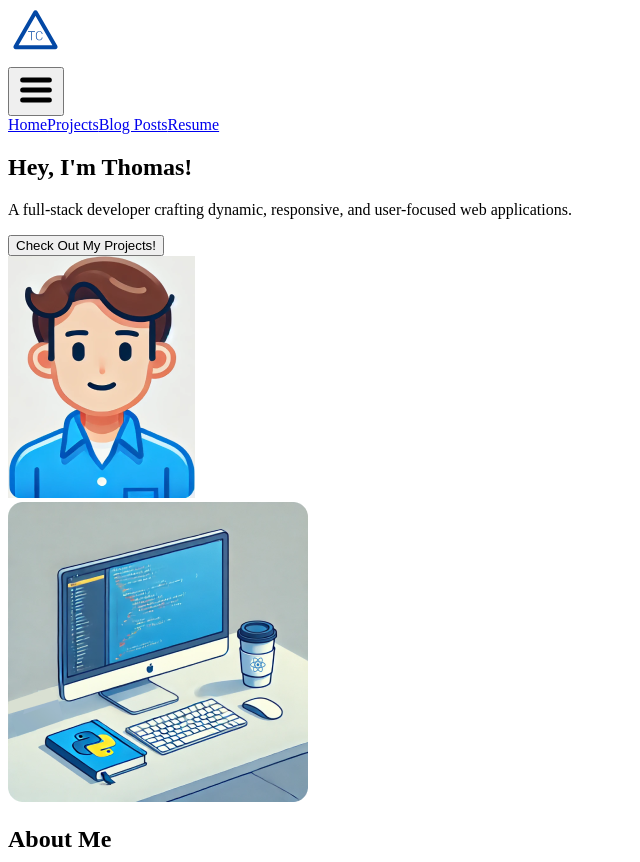
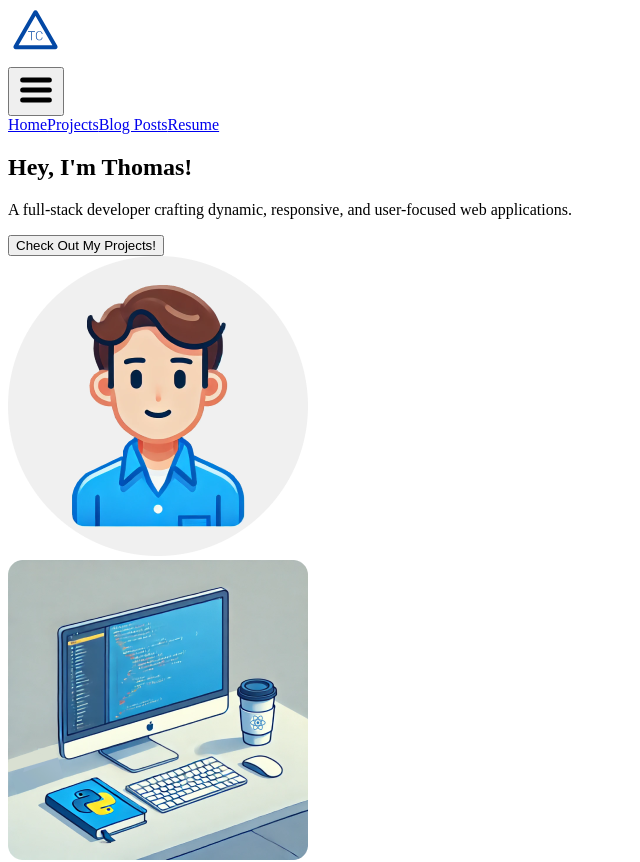
Before and after one commit to ThomasCleary02/portfolio, a React (Vite) app: page / in a window 1280 px wide. Shown: the top 862 px of the page, without its empty margins (0-640 px from the left). Built offline with nearby package versions, Linux system fonts and the light colour scheme; the HTML template or start-up script is replaced by a standard one.

Commit message:
updated background color to a lighter shade

```diff
--- a/tailwind.config.js
+++ b/tailwind.config.js
@@ -11,7 +11,7 @@
         lightBlue: 'rgb(29 173 248 / <alpha-value>)', // #1DADF8
         darkGray: 'rgb(81 81 81 / <alpha-value>)', // #515151
         lightGray: 'rgb(217 217 217 / <alpha-value>)', // #D9D9D9
-        backgroundLight: 'rgb(234 235 230 / <alpha-value>)', // #EAEBE6
+        backgroundLight: 'rgb(240 240 240 / <alpha-value>)', // #F0F0F0
       },
       fontFamily: {
         'sans': ['Nunito', 'ui-sans-serif', 'system-ui', '-apple-system', 'BlinkMacSystemFont', "Segoe UI", 'Roboto', "Helvetica Neue", 'Arial', "Noto Sans", 'sans-serif', "Apple Color Emoji", "Segoe UI Emoji", "Segoe UI Symbol", "Noto Color Emoji"],
```
Also changed, not shown: public/avatar.png.
